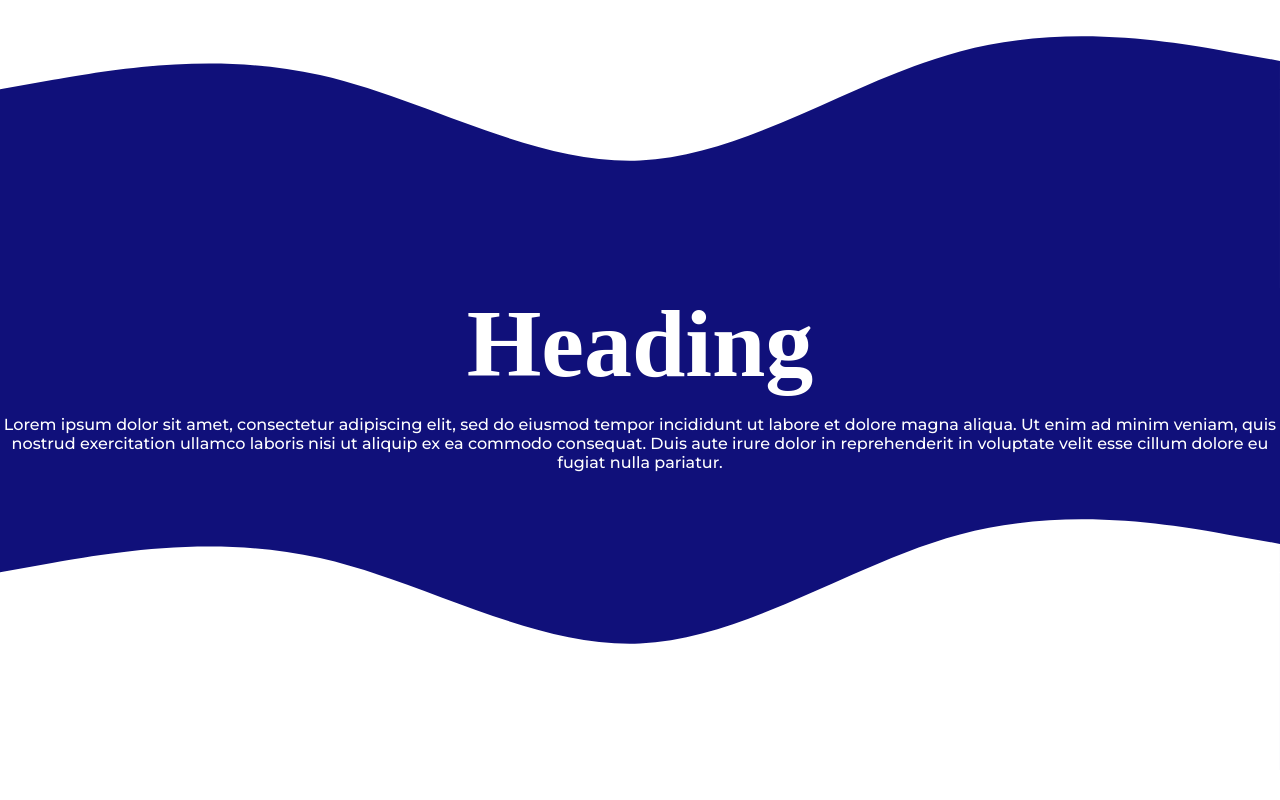
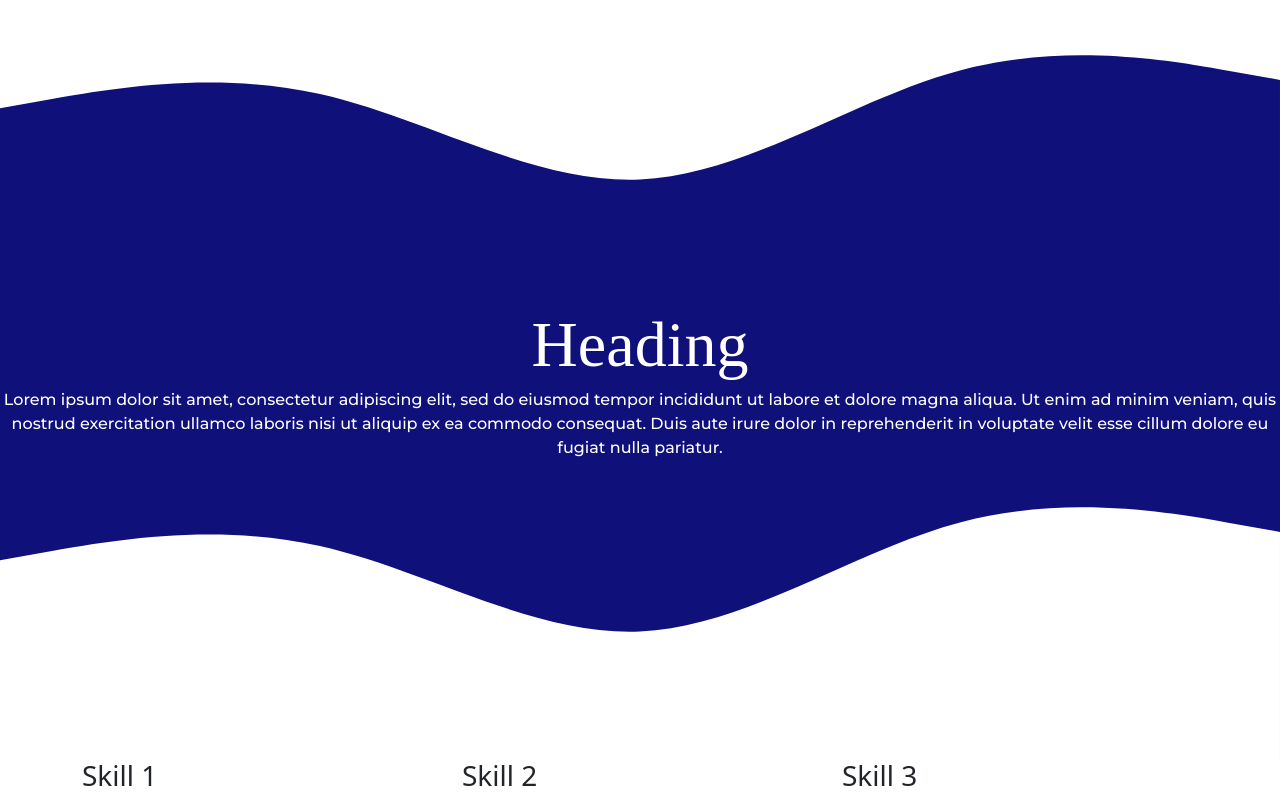
Before and after one commit to EmilyRoseCotter/portfolio, a React (Create React App) app: page / in a window 1280 px wide. Shown: the part 443-1243 px from the top of the page. Before the commit the page ends 1213 px from the top, so only its background shows below. Built offline with nearby package versions, Linux system fonts and the light colour scheme; a web font is replaced by a local one.

Commit message:
started bootstrap build

```diff
--- a/src/components/Home.js
+++ b/src/components/Home.js
@@ -1,6 +1,7 @@
 import React from "react";
 import "../styles/Home.css";
 import Emily from "../Assets/Emily.png";
+import SkillsTable from "./SkillsTable";
 
 const Home = () => {
   return (
@@ -43,6 +44,7 @@ const Home = () => {
           />
         </svg>
       </div>
+      <SkillsTable />
     </div>
   );
 };
--- a/src/components/SkillsTable.js
+++ b/src/components/SkillsTable.js
@@ -0,0 +1,24 @@
+import React from "react";
+import Container from "react-bootstrap/Container";
+import Row from "react-bootstrap/Row";
+import Col from "react-bootstrap/Col";
+
+const SkillsTable = () => {
+  return (
+    <Container>
+      <Row>
+        <Col xs={12} md={4} lg={4}>
+          <h3>Skill 1</h3>
+        </Col>
+        <Col xs={12} md={4} lg={4}>
+          <h3>Skill 2</h3>
+        </Col>
+        <Col xs={12} md={4} lg={4}>
+          <h3>Skill 3</h3>
+        </Col>
+      </Row>
+    </Container>
+  );
+};
+
+export default SkillsTable;
--- a/src/index.js
+++ b/src/index.js
@@ -2,6 +2,7 @@ import React from "react";
 import ReactDOM from "react-dom/client";
 import "./styles/index.css";
 import App from "./components/App";
+import "bootstrap/dist/css/bootstrap.css";
 
 const root = ReactDOM.createRoot(document.getElementById("root"));
 root.render(
--- a/src/styles/Home.css
+++ b/src/styles/Home.css
@@ -36,7 +36,7 @@
 }
 
 .curved h2 {
-  font-size: 6rem;
+  font-size: 4rem;;
   margin-bottom: 5px;
   margin-top: 0;
 }
```
